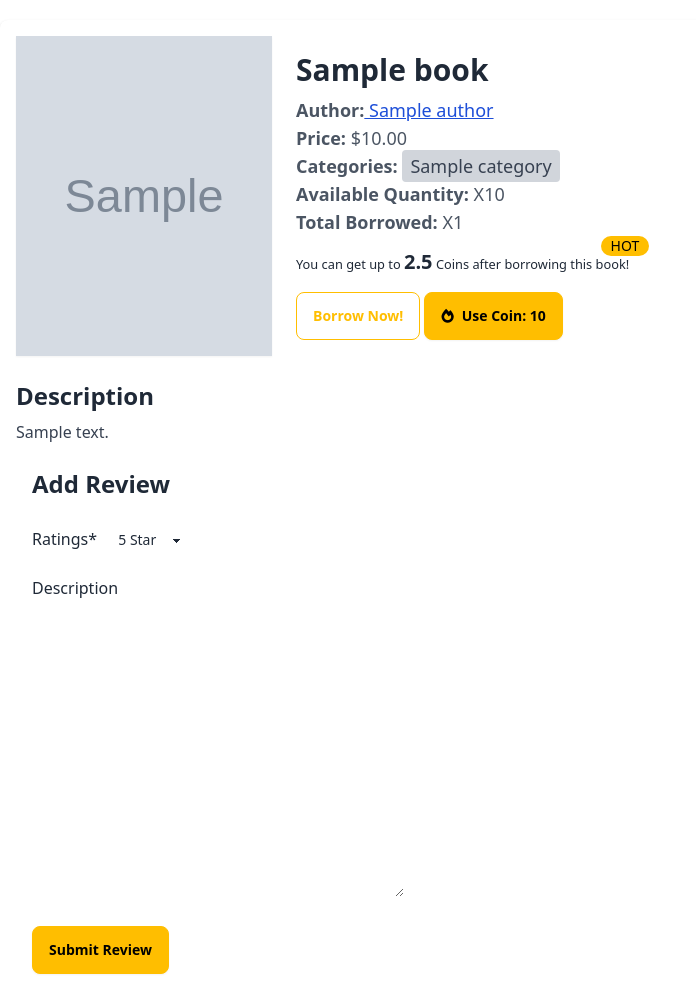
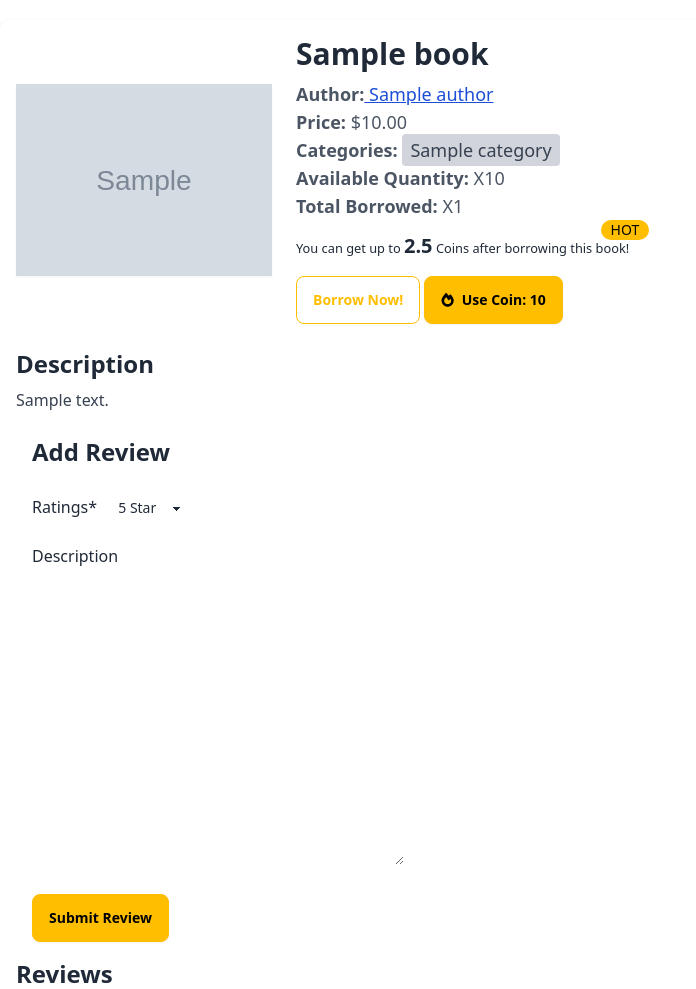
Before and after one commit to mdshakib007/BookShop, a Django app: page /books/book/1/ in a window 1280 px wide. Shown: the part 68-1057 px from the top of the page, without its empty margins (0-696 px from the left). Run offline with Django 5.2, Linux system fonts and the light colour scheme; a user stored in the database is signed in; tables that the repository leaves empty hold one stand-in row (values such as "Sample post"); grey boxes marked "Sample" are stand-in pictures; some libraries are stand-ins or nearby versions.

Commit message:
email btn link, book details image updated

```diff
--- a/accounts/templates/accounts/security_alert.html
+++ b/accounts/templates/accounts/security_alert.html
@@ -63,7 +63,7 @@
       <li>Resetting your password immediately if you suspect unauthorized access.</li>
       <li>Contacting our support team if you encounter any suspicious activity.</li>
     </ul>
-    <a href="#" class="action-btn" style="color:white;">Review Your Account</a>
+    <a href="https://goriber-bookshop.onrender.com/accounts/change-password/" class="action-btn" style="color:white;">Review Your Account</a>
     <p>If you have any questions, feel free to contact our support team at <a href="mailto:shakibahmed00777@gmail.com">shakibahmed00777@gmail.com</a>.</p>
     <p>Stay safe,</p>
     <p><strong>Your Security Team</strong></p>
--- a/book/templates/book/book_details.html
+++ b/book/templates/book/book_details.html
@@ -13,7 +13,7 @@
       <img
         src="{{ book.photo.url }}"
         alt="{{ book.title }} Cover"
-        class="w-64 h-80 object-cover shadow-sm"
+        class="w-64 h-auto object-cover shadow-sm"
       />
     </div>
     <div>
```
